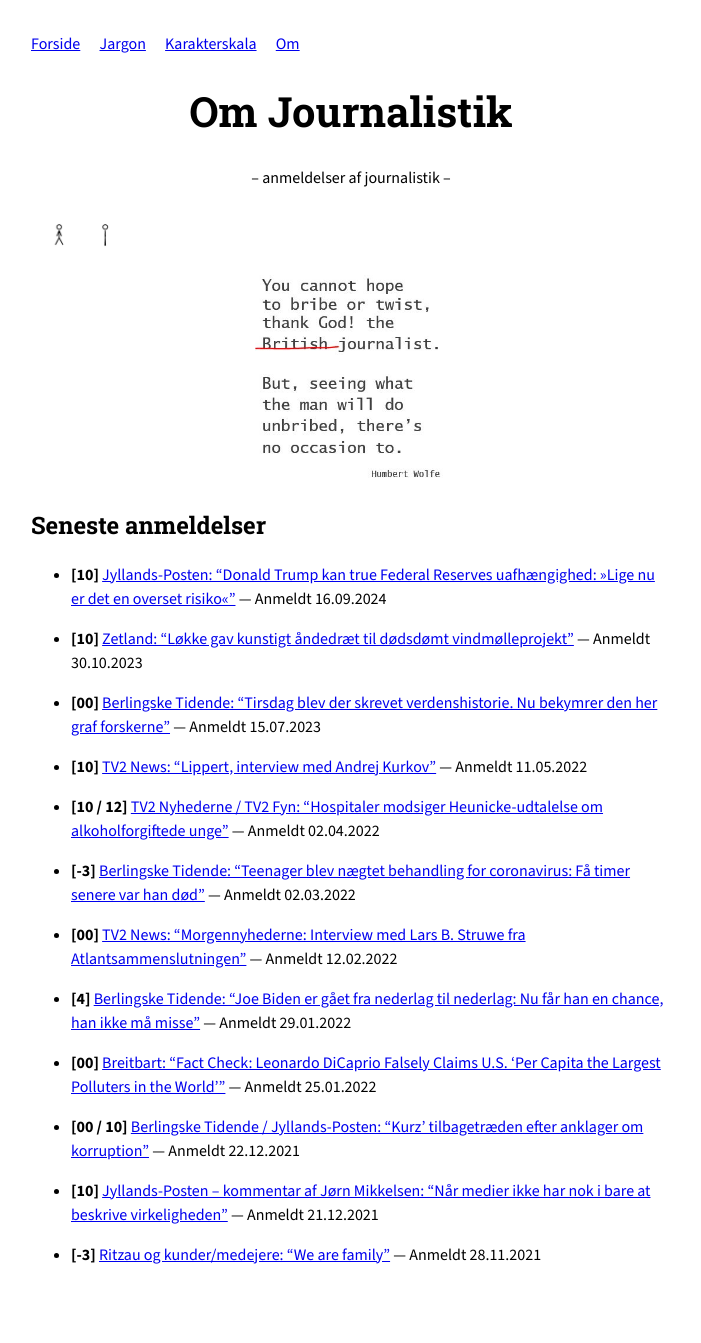
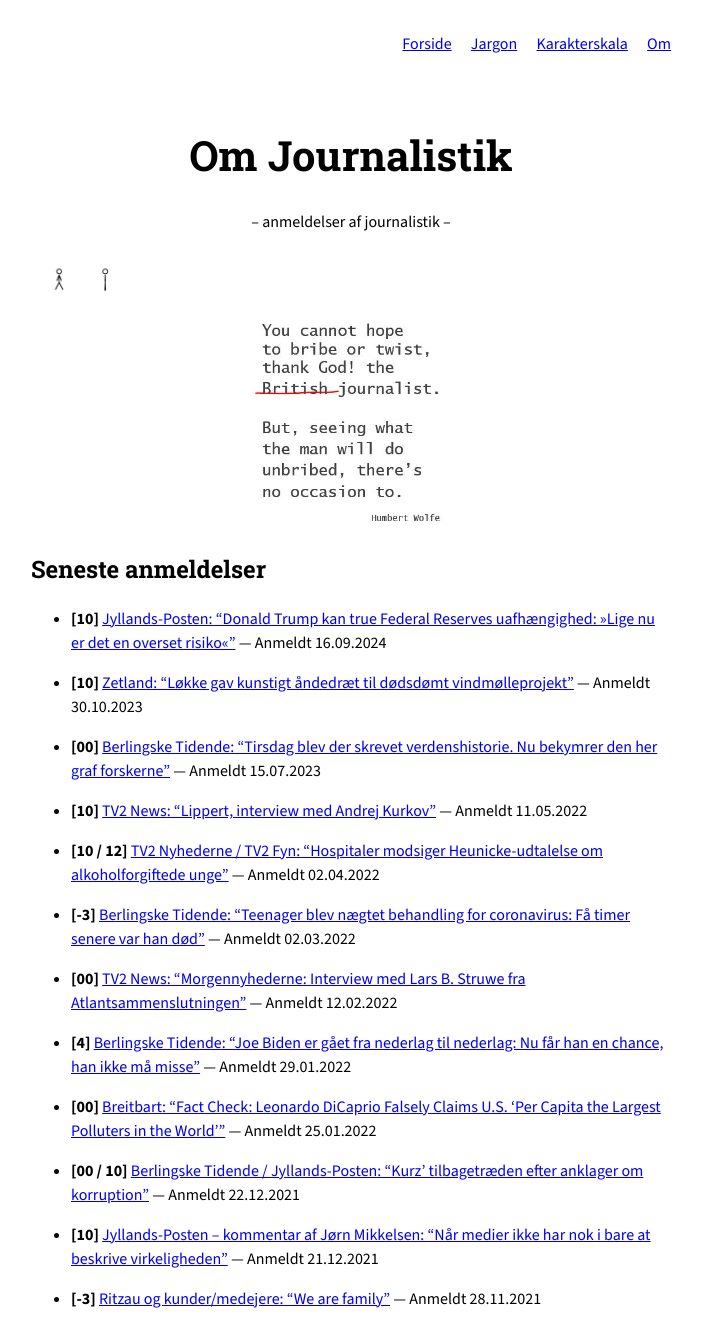
Before and after one commit to MichaelOAppel/OmJournalistik, a Jekyll site: the page built from index.md, in a window 1280 px wide. Shown: the whole page, without its empty margins (289-990 px from the left). Built offline with Jekyll 4.4.1, drawn with Linux system fonts in a browser that asks for light colours; before the commit the page ends 1299 px from its top, so only the background shows below that.

Commit message:
Update default.html

```diff
--- a/_layouts/default.html
+++ b/_layouts/default.html
@@ -29,6 +29,8 @@
       display: block;
       margin: 0.4rem auto 1.2rem;
       }
+      nav { text-align: right; margin-bottom: 4.5em; }
+        nav a { margin-right: 0; margin-left: 1rem; }
   </style>
 </head>
 <body>
```
